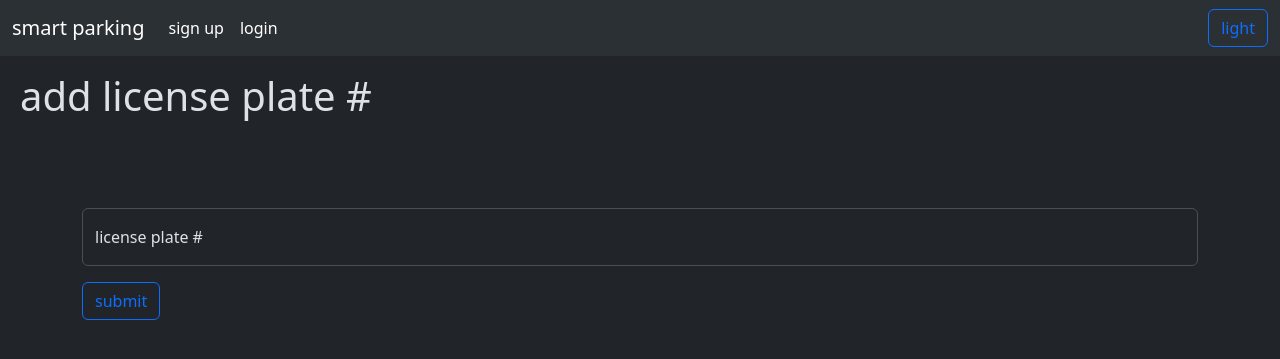
After one commit to benmelville/SmartParking, a Flask app: page /addLicense in a window 1280 px wide. The commit adds this page. Shown: the top 359 px of the page. Run offline with Flask 3, Linux system fonts and the light colour scheme.

Commit message:
Added login.html and created add license plate number functionality with Firebase.

```diff
--- a/app.py
+++ b/app.py
@@ -24,13 +24,20 @@ auth = firebase.auth()
 # storage = firebase.storage()
 
 
-@app.route('/')
+@app.route('/',  methods=['POST', 'GET'])
 def home():
-    if "username" in session:
-        print("name exists")
-        return render_template("home.html", user=session["username"])
-    else:
-        return redirect(url_for('login'))
+    if request.method == "GET":
+        if "username" in session:
+            print("name exists")
+            if "user_license_num" in session.keys():
+                license = session["user_license_num"]
+            else:
+                license = ""
+            return render_template("home.html", user=session["username"],
+                                   license=license)
+        else:
+            return redirect(url_for('login'))
+
 
 
 @app.route('/login', methods=['POST', 'GET'])
@@ -50,10 +57,14 @@ def login():
             for name, account_info in accounts.items():
                 if account_info['email'] == user_email:
                     username = name
+                    # print(f"the email: {account_info['email']}")
+                    # print(f"the username: {name}")
 
             session["username"] = username
             return redirect(url_for("home"))
-        except:
+        except Exception as e:
+            print("something broke")
+            print(f"execption is: {e}")
             flash("Incorrect Username or Password", "error")
             return redirect(url_for("login"))
     return render_template("login.html", button_label="Sign Up")
@@ -125,6 +136,15 @@ def signup():
     else:
         return render_template("signup.html")
 
+@app.route('/addLicense', methods=["POST", "GET"])
+def addLicense():
+    if request.method == "POST":
+        user_license_num = request.form["addLicense"]
+        session["user_license_num"] = user_license_num
+        db.child("accounts").child(session["username"]).update({"license_num": user_license_num})
+        return redirect(url_for("home"))
+    else:
+        return render_template("add_license.html")
 
 if __name__ == '__main__':
     app.run(debug=True)
--- /dev/null
+++ b/templates/add_license.html
@@ -0,0 +1,15 @@
+{% extends "base.html" %}
+{% block title %}add license plate #{% endblock %}
+{% block heading %}add license plate #{% endblock %}
+
+{% block content %}
+    <div class="container" style="padding-top: 80px;">
+        <form action="#" method="post">
+            <div class="form-floating mb-3">
+                <input type="text" class="form-control" id="floatingInput" placeholder="License Number" name="addLicense" required>
+                <label for="floatingInput">license plate #</label>
+            </div>
+            <button type="submit" value="submit" class="btn btn-outline-primary">submit</button>
+        </form>
+    </div>
+{% endblock %}
```
Also changed, not shown: templates/home.html (+26 -3 lines).
